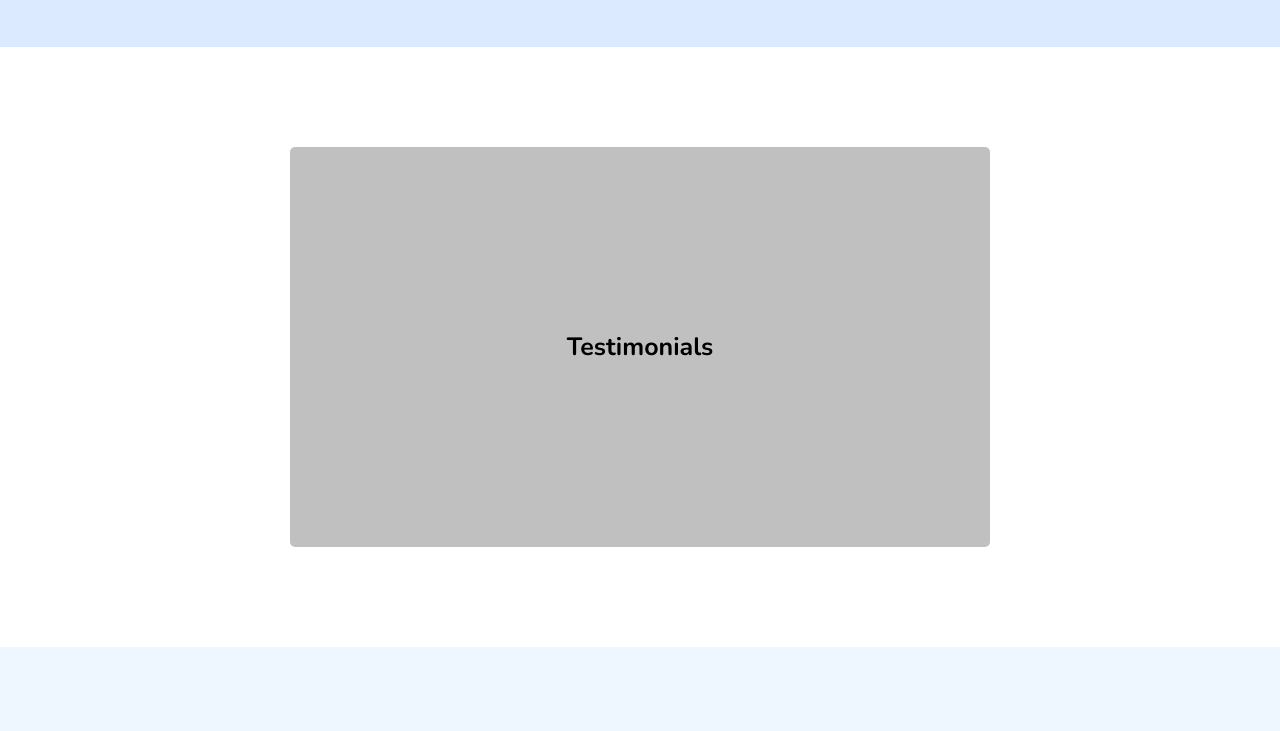
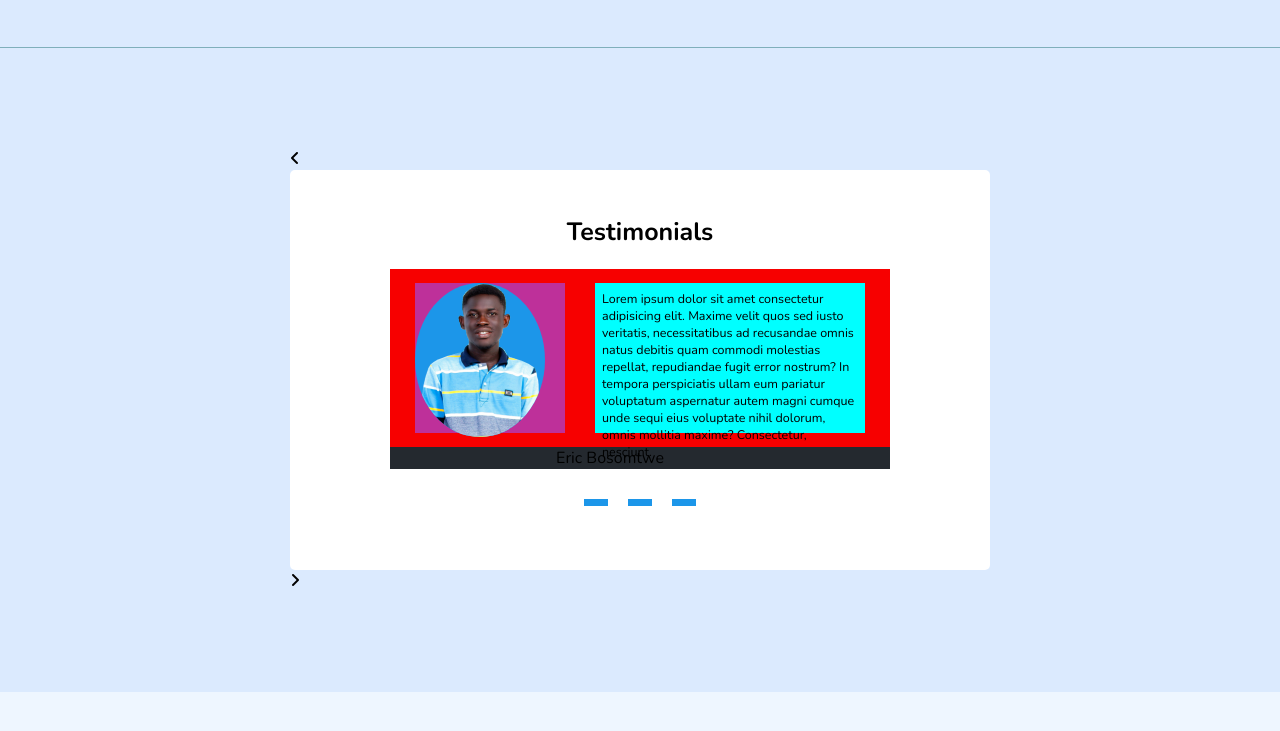
Before and after one commit to cyklonehateka1/Vanila-Personal-Portfolio, a plain HTML site: page index.html in a window 1280 px wide. Shown: the part 2059-2790 px from the top of the page. Drawn offline with nearby package versions, Linux system fonts and the light colour scheme.

Commit message:
testimonial section in progress

```diff
--- a/css/style.css
+++ b/css/style.css
@@ -129,7 +129,7 @@ nav {
   width: 100%;
 }
 
-#left-arrow {
+#hero-left-arrow {
   position: relative;
   top: 30px;
   left: 50px;
@@ -138,7 +138,7 @@ nav {
   opacity: 0.3;
 }
 
-#right-arrow {
+#hero-right-arrow {
   position: absolute;
   top: 30px;
   right: 50px;
@@ -147,11 +147,11 @@ nav {
   opacity: 0.3;
 }
 
-#right-arrow:hover {
+#hero-right-arrow:hover {
   opacity: 1;
 }
 
-#left-arrow:hover {
+#hero-left-arrow:hover {
   opacity: 1;
 }
 
@@ -266,6 +266,7 @@ nav {
   justify-content: center;
   padding-top: 20px;
   padding-bottom: 30px;
+  border-bottom: 1px solid rgba(1, 94, 94, 0.425);
 }
 
 .services-cont {
@@ -312,7 +313,7 @@ nav {
 
 /* Testimononials-section */
 .testimonials-section {
-  background-color: white;
+  background-color: rgb(219, 234, 254);
   display: flex;
   align-items: center;
   justify-content: center;
@@ -325,24 +326,86 @@ nav {
   background-color: #c0c0c0;
   align-items: center;
   display: flex;
+  flex-direction: column;
   justify-content: center;
   border-radius: 5px;
+  background-color: white;
 }
 
 .testimonials-cont h3 {
   font-size: 25px;
+  position: relative;
+  bottom: 20px;
 }
 
-.slider-parent {
+.test-slider-parent {
   overflow: hidden;
   align-items: center;
   justify-content: center;
   width: 500px;
   height: 200px;
+  background-color: #24292f;
 }
 
 .testimonial-slider {
   display: flex;
+  flex-direction: column;
+  justify-content: center;
+  width: 100%;
+  height: 100%;
+  align-items: center;
+}
+
+.ref-details {
+  display: flex;
+  justify-content: center;
+  align-items: center;
+  gap: 30px;
+  height: 230px;
+  width: 600px;
+  background-color: #f70000;
+}
+
+.ref-img-container {
+  width: 150px;
+  height: 150px;
+  border: 50%;
+  background-color: #be309a;
+}
+
+.ref-img-container img {
+  width: 130px;
+  border-radius: 50%;
+  background-color: #1c96e9;
+}
+
+.ref-statement {
+  width: 270px;
+  height: 150px;
+  background-color: aqua;
+  padding: 7px;
+}
+
+.ref-name {
+  position: relative;
+  right: 30px;
+}
+
+.ref-statement p {
+  font-size: 12.5px;
+}
+
+.slider-index-det {
+  align-items: center;
+  display: flex;
+  margin-top: 30px;
+  gap: 20px;
+}
+
+.index {
+  width: 24px;
+  height: 7px;
+  background-color: #1c96e9;
 }
 
 /* Newsletter Section */
--- a/index.html
+++ b/index.html
@@ -60,7 +60,7 @@
             <h1 class="auto-type-header">Hi there, I</h1>
             <h2 class="auto-type">Devlop UIs</h2>
           </div>
-          <i class="fa-solid fa-angle-left" id="left-arrow"></i>
+          <i class="fa-solid fa-angle-left" id="hero-left-arrow"></i>
 
           <div class="slider-parent">
             <div class="hero-img-container">
@@ -83,7 +83,7 @@
               />
             </div>
           </div>
-          <i class="fa-solid fa-angle-right" id="right-arrow"></i>
+          <i class="fa-solid fa-angle-right" id="hero-right-arrow"></i>
           <div class="hero-text-box">
             <h2>I'm Emmanuel</h2>
             <p>
@@ -141,6 +141,8 @@
 
     <!-- Testimonials Section -->
     <div class="testimonials-section">
+      <div class="arrow-helper">
+        <i class="fa-solid fa-angle-left" id="test-left-arrow"></i>
         <div class="testimonials-cont">
           <h3>Testimonials</h3>
 
@@ -148,15 +150,30 @@
             <div class="testimonial-slider">
               <div class="ref-details">
                 <div class="ref-img-container">
-                <img src="" alt="" />
+                  <img src="img/hero2.png" alt="" />
                 </div>
                 <div class="ref-statement">
-                <p></p>
-              </div>
-              <span class="ref-name"></span>
+                  <p>
+                    Lorem ipsum dolor sit amet consectetur adipisicing elit.
+                    Maxime velit quos sed iusto veritatis, necessitatibus ad
+                    recusandae omnis natus debitis quam commodi molestias
+                    repellat, repudiandae fugit error nostrum? In tempora
+                    perspiciatis ullam eum pariatur voluptatum aspernatur autem
+                    magni cumque unde sequi eius voluptate nihil dolorum, omnis
+                    mollitia maxime? Consectetur, nesciunt.
+                  </p>
                 </div>
               </div>
+              <span class="ref-name">Eric Bosomtwe</span>
             </div>
+          </div>
+          <div class="slider-index-det">
+            <div class="index active"></div>
+            <div class="index"></div>
+            <div class="index"></div>
+          </div>
+        </div>
+        <i class="fa-solid fa-angle-right" id="test-right-arrow"></i>
       </div>
     </div>
 
```
Lines whose indentation alone changed are shown as unchanged.
